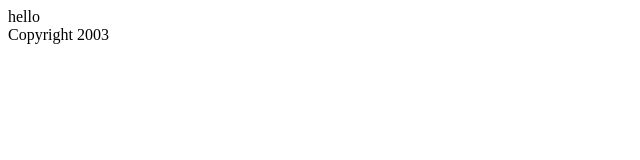
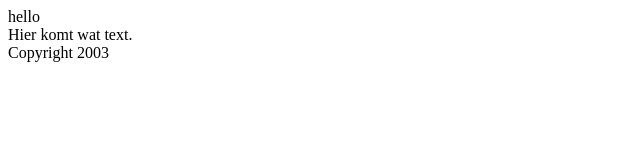
Before and after one commit to zoepje/choices-choices-oncollaboration, an Eleventy site: page src/index.html in a window 1280 px wide. Shown: the whole page, without its empty margins (0-640 px from the left). Built offline with nearby package versions, Linux system fonts and the light colour scheme; Eleventy itself is replaced by a stand-in of ours; files that its build step writes are made by us from their sources.

Commit message:
add main

```diff
--- a/src/index.html
+++ b/src/index.html
@@ -7,6 +7,7 @@
 </head>
 <body>
   <header>hello</header>
+  <main>Hier komt wat text.</main>
   <footer>Copyright 2003</footer>
 </body>
 </html>
```
